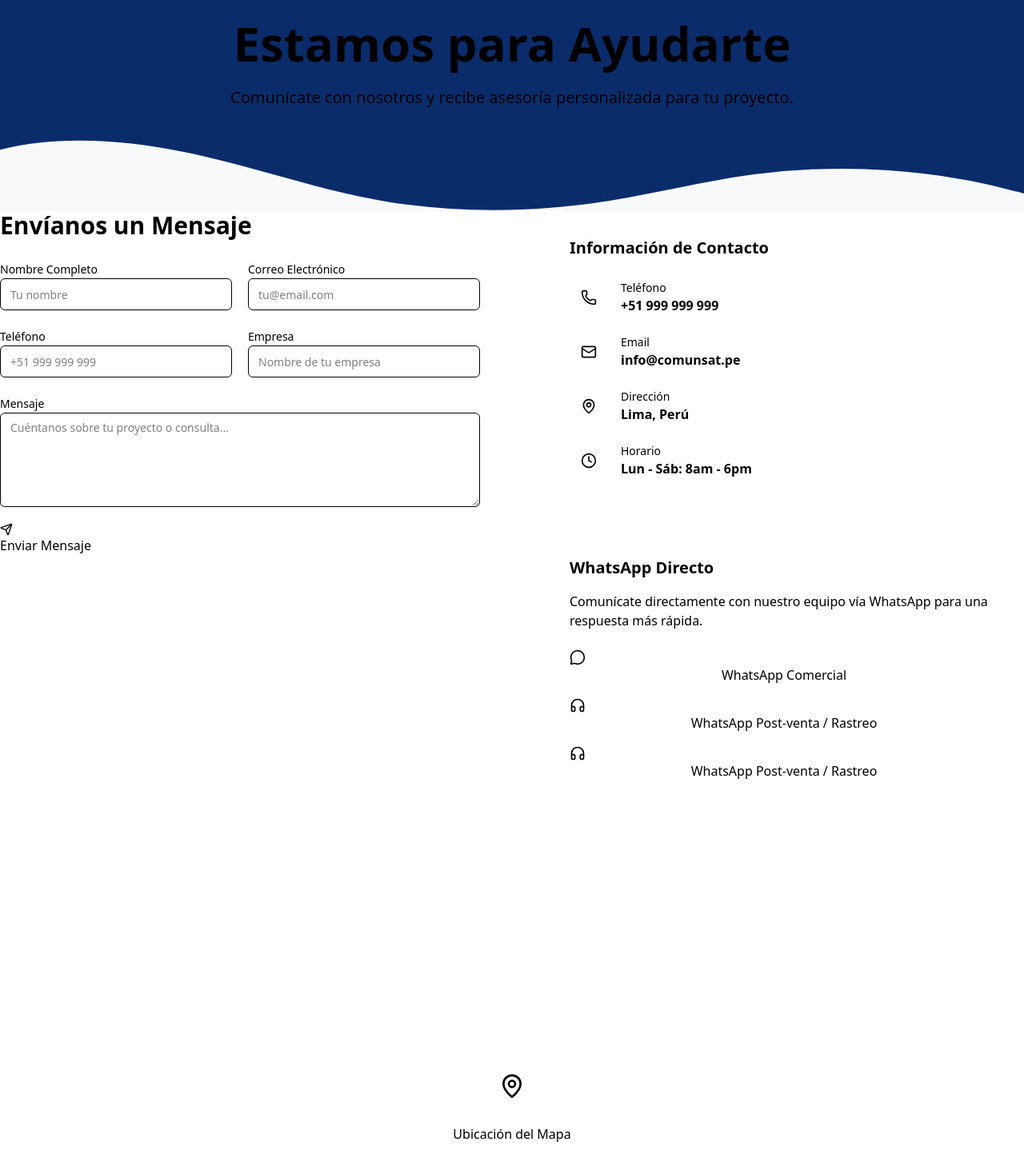
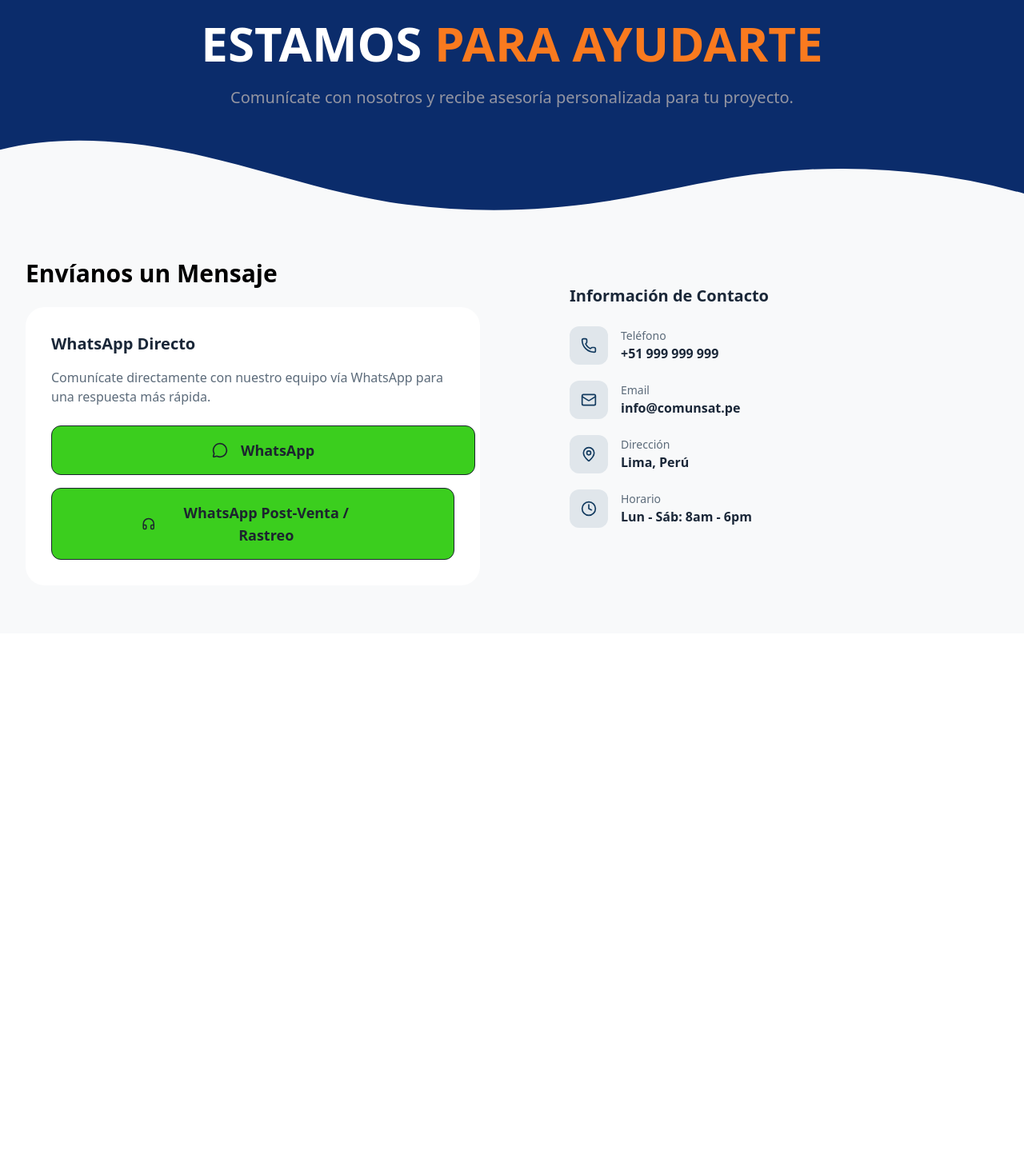
Before and after one commit to LuckTateYB/ComunSat, a React (Vite) app: page /contacto in a window 1280 px wide. Shown: the part 292-1750 px from the top of the page at 80% size. After the commit the page ends 1084 px from the top, so only its background shows below. Built offline with nearby package versions, Linux system fonts and the light colour scheme.

Commit message:
feat: enhance UI with FloatingShapes component and style updates

```diff
--- a/src/pages/Contacto.tsx
+++ b/src/pages/Contacto.tsx
@@ -1,17 +1,13 @@
-import { useState } from "react";
 import { motion } from "framer-motion";
 import {
   Mail,
   Phone,
   MapPin,
   Clock,
-  Send,
   MessageCircle,
   Headphones
 } from "lucide-react";
-import { Input } from "../components/ui/input";
-import { Textarea } from "../components/ui/textarea";
-import { Label } from "../components/ui/label";
+
 import WaveSeparator from "../components/decorators/WaveSeparator";
 
 const contactInfo = [
@@ -22,27 +18,6 @@ const contactInfo = [
 ];
 
 const Contacto = () => {
-  const [formData, setFormData] = useState({
-    name: "",
-    email: "",
-    phone: "",
-    company: "",
-    message: "",
-  });
-
-  const handleChange = (e: React.ChangeEvent<HTMLInputElement | HTMLTextAreaElement>) => {
-    setFormData((prev) => ({
-      ...prev,
-      [e.target.name]: e.target.value,
-    }));
-  };
-
-  const handleSubmit = (e: React.FormEvent) => {
-    e.preventDefault();
-    // Form submission logic here
-    console.log(formData);
-  };
-
   return (
     <div className="overflow-hidden">
       {/* Hero Section */}
@@ -53,13 +28,13 @@ const Contacto = () => {
             animate={{ opacity: 1, y: 0 }}
             transition={{ duration: 0.6 }}
           >
-            <span className="inline-block px-4 py-2 rounded-full bg-primary-foreground/10 text-primary-foreground/90 text-sm font-medium mb-6">
-              Contáctanos
+            <span className="inline-block px-4 py-2 rounded-full bg-[#F97A1F]/10 text-[#F97A1F]/90 text-sm font-medium mb-6">
+              CONTÁCTANOS
             </span>
-            <h1 className="text-4xl sm:text-5xl lg:text-6xl font-display font-bold text-primary-foreground mb-6">
-              Estamos para Ayudarte
+            <h1 className="text-4xl sm:text-5xl lg:text-6xl font-display font-bold text-white mb-6">
+              ESTAMOS <span className="text-[#F97A1F]">PARA AYUDARTE</span>
             </h1>
-            <p className="text-lg sm:text-xl text-primary-foreground/80 max-w-3xl mx-auto">
+            <p className="text-lg sm:text-xl text-[#b6b0b0]/80 max-w-3xl mx-auto">
               Comunícate con nosotros y recibe asesoría personalizada para tu proyecto.
             </p>
           </motion.div>
@@ -68,9 +43,9 @@ const Contacto = () => {
       </section>
 
       {/* Contact Section */}
-      <section className="section-padding bg-background">
+      <section className="section-padding bg-[#F8F9FA] py-12 md:py-15">
         <div className="container-wide mx-auto">
-          <div className="grid lg:grid-cols-2 gap-12 lg:gap-20">
+          <div className="grid lg:grid-cols-2 gap-12 lg:gap-20 px-5 sm:px-8">
             {/* Contact Form */}
             <motion.div
               initial={{ opacity: 0, x: -30 }}
@@ -82,75 +57,51 @@ const Contacto = () => {
                 Envíanos un Mensaje
               </h2>
 
-              <form onSubmit={handleSubmit} className="space-y-5">
-                <div className="grid sm:grid-cols-2 gap-5">
-                  <div className="space-y-2">
-                    <Label htmlFor="name">Nombre Completo</Label>
-                    <Input
-                      id="name"
-                      name="name"
-                      value={formData.name}
-                      onChange={handleChange}
-                      placeholder="Tu nombre"
-                      required
-                    />
-                  </div>
-                  <div className="space-y-2">
-                    <Label htmlFor="email">Correo Electrónico</Label>
-                    <Input
-                      id="email"
-                      name="email"
-                      type="email"
-                      value={formData.email}
-                      onChange={handleChange}
-                      placeholder="tu@email.com"
-                      required
-                    />
-                  </div>
+              {/* WhatsApp Buttons */}
+              <div className="bg-white rounded-3xl p-6 lg:p-8 shadow-black">
+                <h3 className="text-xl font-display font-bold text-[#1A2738] mb-4">
+                  WhatsApp Directo
+                </h3>
+                <p className="text-[#5C6B7A] mb-6">
+                  Comunícate directamente con nuestro equipo vía WhatsApp para una respuesta más rápida.
+                </p>
+
+                <div className="space-y-4">
+                  <button className="w-full justify-center">
+                    <a
+                      href="https://wa.me/51999999999"
+                      target="_blank"
+                      rel="noopener noreferrer"
+                      className="inline-flex items-center justify-center gap-4
+                                px-50 py-4 text-lg font-semibold
+                                rounded-xl border border-[#1C242F]
+                                text-[#1C242F] bg-[#3bce1e]
+                                hover:bg-[#5eaf4a]
+                                transition-all duration-200"
+                    >
+                      <MessageCircle className="w-5 h-5" />
+                      WhatsApp
+                    </a>
+                  </button>
+
+                  <button className="w-full justify-center">
+                    <a
+                      href="https://wa.me/51888888888?text=Hola,%20necesito%20soporte%20técnico"
+                      target="_blank"
+                      rel="noopener noreferrer"
+                      className="inline-flex items-center justify-center gap-4
+                                px-28 py-4 text-lg font-semibold
+                                rounded-xl border border-[#1C242F]
+                                text-[#1C242F] bg-[#3bce1e]
+                                hover:bg-[#5eaf4a]
+                                transition-all duration-200"
+                    >
+                      <Headphones className="w-5 h-5" />
+                      WhatsApp Post-Venta / Rastreo
+                    </a>
+                  </button>
                 </div>
-
-                <div className="grid sm:grid-cols-2 gap-5">
-                  <div className="space-y-2">
-                    <Label htmlFor="phone">Teléfono</Label>
-                    <Input
-                      id="phone"
-                      name="phone"
-                      type="tel"
-                      value={formData.phone}
-                      onChange={handleChange}
-                      placeholder="+51 999 999 999"
-                    />
-                  </div>
-                  <div className="space-y-2">
-                    <Label htmlFor="company">Empresa</Label>
-                    <Input
-                      id="company"
-                      name="company"
-                      value={formData.company}
-                      onChange={handleChange}
-                      placeholder="Nombre de tu empresa"
-                    />
-                  </div>
-                </div>
-
-                <div className="space-y-2">
-                  <Label htmlFor="message">Mensaje</Label>
-                  <Textarea
-                    id="message"
-                    name="message"
-                    value={formData.message}
-                    onChange={handleChange}
-                    placeholder="Cuéntanos sobre tu proyecto o consulta..."
-                    rows={5}
-                    required
-                  />
-                </div>
-
-                <button className="w-full sm:w-auto">
-                  <Send className="w-4 h-4" />
-                  Enviar Mensaje
-                </button>
-              </form>
+              </div>
             </motion.div>
 
             {/* Contact Info & WhatsApp */}
@@ -162,91 +113,22 @@ const Contacto = () => {
               className="space-y-8"
             >
               {/* Contact Info */}
-              <div className="bg-card rounded-3xl p-6 lg:p-8 shadow-card">
-                <h3 className="text-xl font-display font-bold text-foreground mb-6">
+              <div className="bg-card rounded-3xl p-6 lg:p-8 shadow-[#ffff]">
+                <h3 className="text-xl font-display font-bold text-[#1A2738] mb-6">
                   Información de Contacto
                 </h3>
                 <div className="space-y-5">
                   {contactInfo.map((info) => (
                     <div key={info.label} className="flex items-center gap-4">
-                      <div className="w-12 h-12 rounded-xl bg-primary/10 flex items-center justify-center shrink-0">
-                        <info.icon className="w-5 h-5 text-primary" />
+                      <div className="w-12 h-12 rounded-xl bg-[#123A5F]/10 flex items-center justify-center shrink-0">
+                        <info.icon className="w-5 h-5 text-[#123A5F]" />
                       </div>
                       <div>
-                        <p className="text-sm text-muted-foreground">{info.label}</p>
-                        <p className="font-semibold text-foreground">{info.value}</p>
+                        <p className="text-sm text-[#5C6B7A]">{info.label}</p>
+                        <p className="font-semibold text-[#1A2738]">{info.value}</p>
                       </div>
                     </div>
                   ))}
-                </div>
-              </div>
-
-              {/* WhatsApp Buttons */}
-              <div className="bg-card rounded-3xl p-6 lg:p-8 shadow-card">
-                <h3 className="text-xl font-display font-bold text-foreground mb-4">
-                  WhatsApp Directo
-                </h3>
-                <p className="text-muted-foreground mb-6">
-                  Comunícate directamente con nuestro equipo vía WhatsApp para una respuesta más rápida.
-                </p>
-
-                <div className="space-y-4">
-                  <button className="w-full justify-center">
-                    <a
-                      href="https://wa.me/51999999999?text=Hola,%20me%20interesa%20información%20comercial"
-                      target="_blank"
-                      rel="noopener noreferrer"
-                    >
-                      <MessageCircle className="w-5 h-5" />
-                      WhatsApp Comercial
-                    </a>
-                  </button>
-
-                  <button className="w-full justify-center">
-                    <a
-                      href="https://wa.me/51888888888?text=Hola,%20necesito%20soporte%20técnico"
-                      target="_blank"
-                      rel="noopener noreferrer"
-                    >
-                      <Headphones className="w-5 h-5" />
-                      WhatsApp Post-venta / Rastreo
-                    </a>
-                  </button>
-                  <button className="w-full justify-center">
-                    <a
-                      href="https://wa.me/51888888888?text=Hola,%20necesito%20soporte%20técnico"
-                      target="_blank"
-                      rel="noopener noreferrer"
-                    >
-                      <Headphones className="w-5 h-5" />
-                      WhatsApp Post-venta / Rastreo
-                    </a>
-                  </button>
-                </div>
-              </div>
-            </motion.div>
-          </div>
-        </div>
-      </section>
-
-      {/* Map Section Placeholder */}
-      <section className="relative">
-        <WaveSeparator variant="top" color="muted" />
-        <div className="bg-muted section-padding">
-          <div className="container-wide mx-auto">
-            <motion.div
-              initial={{ opacity: 0, y: 30 }}
-              whileInView={{ opacity: 1, y: 0 }}
-              viewport={{ once: true }}
-              transition={{ duration: 0.6 }}
-              className="bg-card rounded-3xl shadow-elevated overflow-hidden"
-            >
-              <div className="aspect-video lg:aspect-21/9 bg-linear-to-br from-primary/5 to-accent/5 flex items-center justify-center">
-                <div className="text-center">
-                  <div className="w-16 h-16 rounded-2xl gradient-primary flex items-center justify-center mx-auto mb-4">
-                    <MapPin className="w-8 h-8 text-primary-foreground" />
-                  </div>
-                  <p className="text-muted-foreground">Ubicación del Mapa</p>
                 </div>
               </div>
             </motion.div>
--- a/src/pages/Productos.tsx
+++ b/src/pages/Productos.tsx
@@ -7,6 +7,7 @@ import baanool from "../assets/BAANOOL 403B.webp";
 import voltak from "../assets/voltak gs900.webp";
 import sitorack901 from "../assets/sinotrack st901 4G.webp";
 import sinotrack905 from "../assets/sinotrack st905L.webp";
+import FloatingShapes from "../components/decorators/FloatingShapes";
 import WaveSeparator from "../components/decorators/WaveSeparator";
 
 const products = [
@@ -214,6 +215,7 @@ const Productos = () => {
             transition={{ duration: 0.6 }}
             className="bg-linear-to-br from-primary to-primary/80 rounded-3xl p-8 lg:p-16 text-center relative overflow-hidden"
           >
+            <FloatingShapes variant="section" />
             <div className="relative z-10">
               <h2 className="text-3xl sm:text-4xl lg:text-5xl font-display font-bold text-[#FFFFFF] mb-4">
                 ¿No encuentras lo que buscas?
```
Also changed, not shown: src/components/decorators/FloatingShapes.tsx (+6 -6 lines), src/pages/Servicios.tsx (+42 -33 lines).
